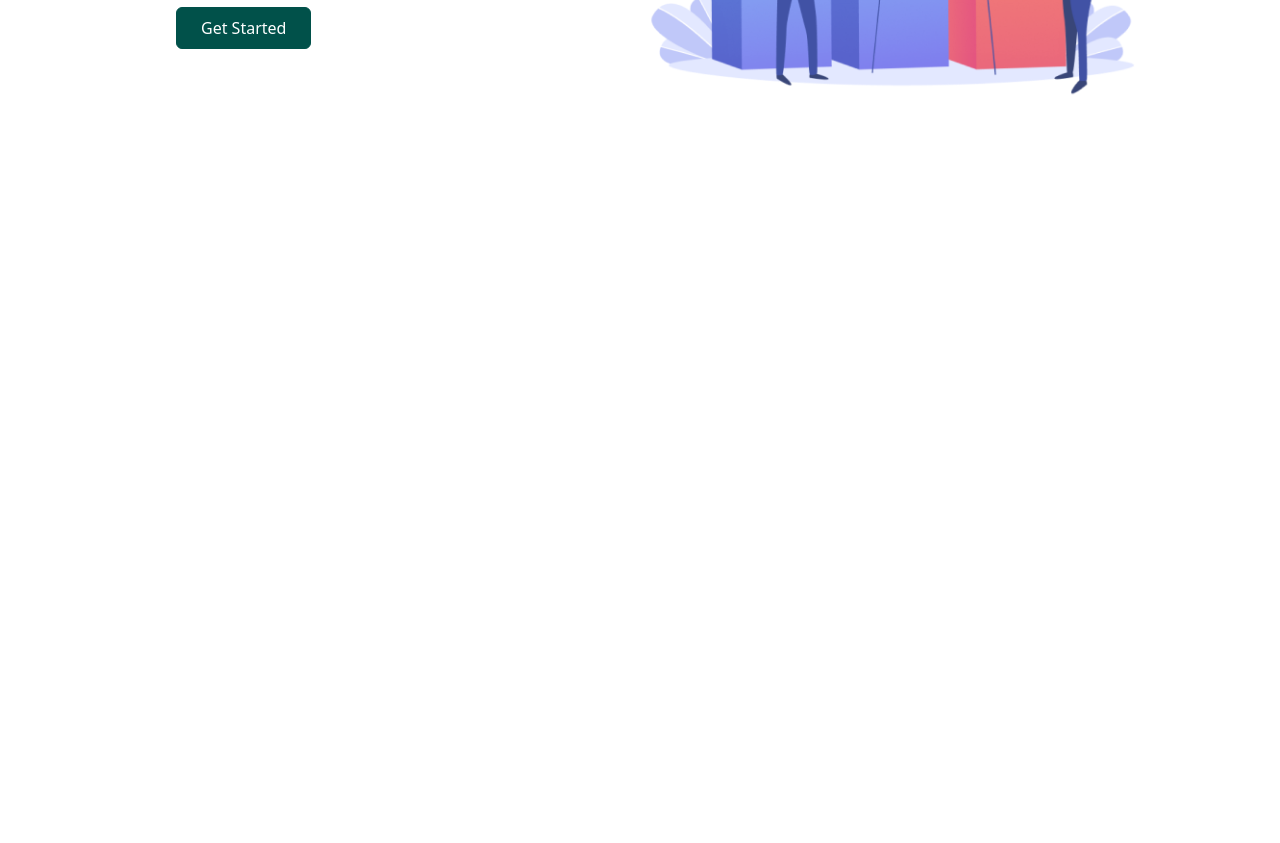
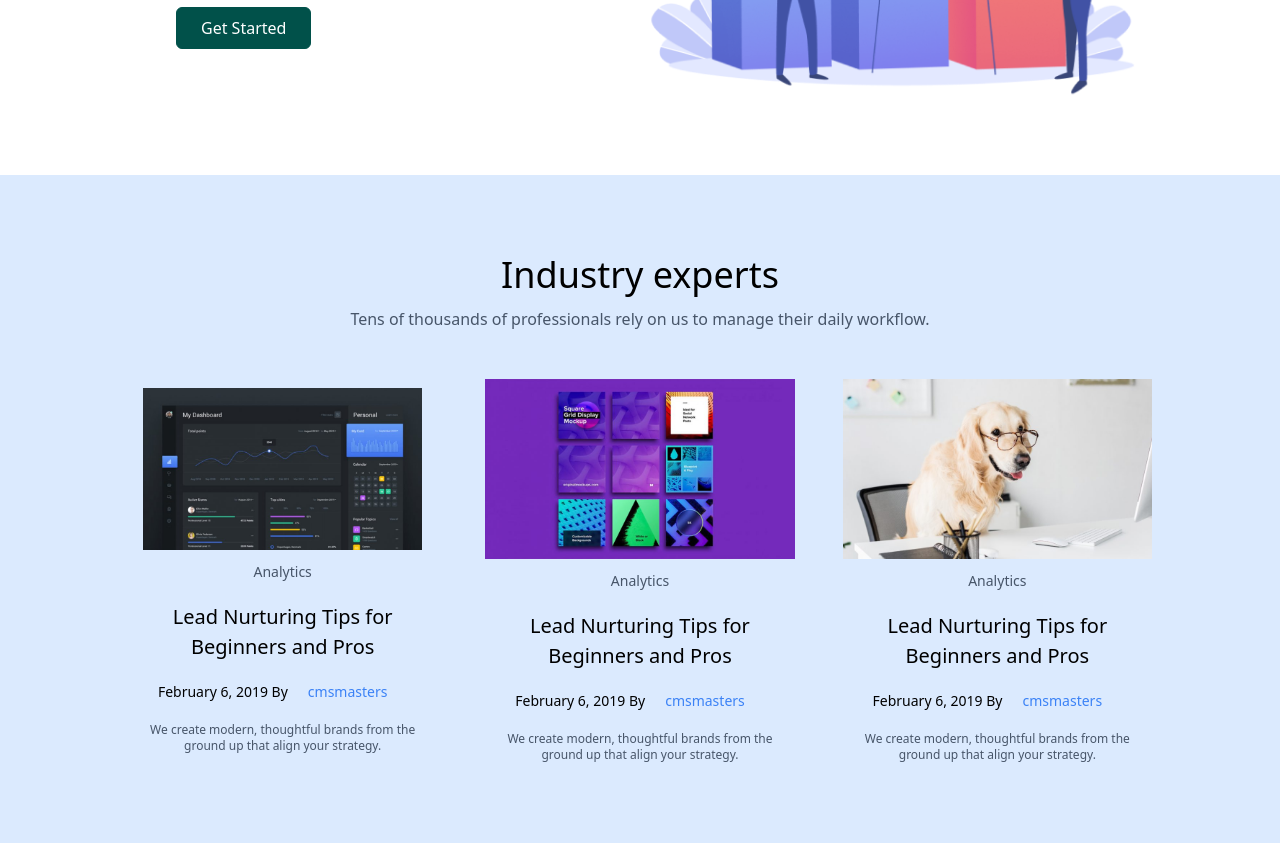
Before and after one commit to Maxamed459/kanz-landing-page, a website: page index.html in a window 1280 px wide. Shown: the part 432-1275 px from the top of the page. Before the commit the page ends 800 px from the top, so only its background shows below. Drawn offline with Linux system fonts and the light colour scheme.

Commit message:
add changes.

```diff
--- a/index.html
+++ b/index.html
@@ -51,6 +51,8 @@
     </nav>
     <!-- main -->
      <main>
+        <!-- hero section -->
+        <section id="hero">
             <div id="hero-section" class="max-w-5xl mx-auto flex flex-col-reverse md:flex-row items-center justify-center">
                 <div id="text" class="space-y-7 max-w-1/2 p-12">
                     <h1 class="text-4xl font-inter max-w-4xl tracking-wide leading-10">Social media allows big companies to act small.</h1>
@@ -61,6 +63,54 @@
                     <img class="max-w-1/2" src="./assets/hero-1.png" alt="hero image">
                 </div>
             </div>
+        </section>
+        <!-- industry -->
+         <section id="industry" class="bg-blue-100">
+            <div id="container" class="max-w-5xl mx-auto py-20">
+                <div class="space-y-3">
+                    <h1 class="text-4xl text-center ">Industry experts</h1>
+                    <p class="text-slate-600 text-center">Tens of thousands of professionals rely on us to manage their daily workflow.</p>
+                </div>
+                <div id="industry-section" class="grid grid-cols-1 md:grid-cols-3 gap-12 mt-12">
+                    <div class="flex flex-col items-center justify-center text-center space-y-3">
+                        <img class="w-[90%] mx-auto lg:w-fill" src="./assets/asset 11.jpeg" alt="" class="w-full">
+                        <div>
+                            <div class="flex flex-col items-center justify-center text-center space-y-5">
+                                <a href="#" class="text-slate-600 text-sm">Analytics</a>
+                                <h3 class="text-[20px] text-center">Lead Nurturing Tips for Beginners and Pros</h3>
+                                <p class="text-sm">February 6, 2019 By<span class="text-blue-500 px-5">cmsmasters</span></p>
+                                <p class="text-xs text-slate-600">We create modern, thoughtful brands from the ground up that align your strategy.</p>
+                            </div>
+                        </div>
+                    </div>
+
+                    <div class="flex flex-col items-center justify-center text-center space-y-3">
+                        <img class="w-[90%] mx-auto lg:w-full" src="./assets/asset 12.jpeg" alt="" >
+                        <div>
+                            <div class="flex flex-col items-center justify-center text-center space-y-5">
+                                <a href="#" class="text-slate-600 text-sm">Analytics</a>
+                                <h3 class="text-[20px] text-center">Lead Nurturing Tips for Beginners and Pros</h3>
+                                <p class="text-sm">February 6, 2019 By<span class="text-blue-500 px-5">cmsmasters</span></p>
+                                <p class="text-xs text-slate-600">We create modern, thoughtful brands from the ground up that align your strategy.</p>
+                            </div>
+                        </div>
+                    </div>
+
+                    <div class="flex flex-col items-center justify-center text-center space-y-3">
+                        <img class="w-[90%] mx-auto lg:w-full" src="./assets/asset 13.jpeg" alt="" class="max-w-[860px] mx-auto">
+                        <div>
+                            <div class="flex flex-col items-center justify-center text-center space-y-5">
+                                <a href="#" class="text-slate-600 text-sm">Analytics</a>
+                                <h3 class="text-[20px] text-center">Lead Nurturing Tips for Beginners and Pros</h3>
+                                <p class="text-sm">February 6, 2019 By<span class="text-blue-500 px-5">cmsmasters</span></p>
+                                <p class="text-xs text-slate-600">We create modern, thoughtful brands from the ground up that align your strategy.</p>
+                            </div>
+                        </div>
+                    </div>
+
+
+            </div>
+         </section>
      </main>
 </body>
 <script src="./main.js"></script>
```
Also changed, not shown: assets/kanz-web-logo.png (added), css/style.css. Lines whose indentation alone changed are shown as unchanged.
